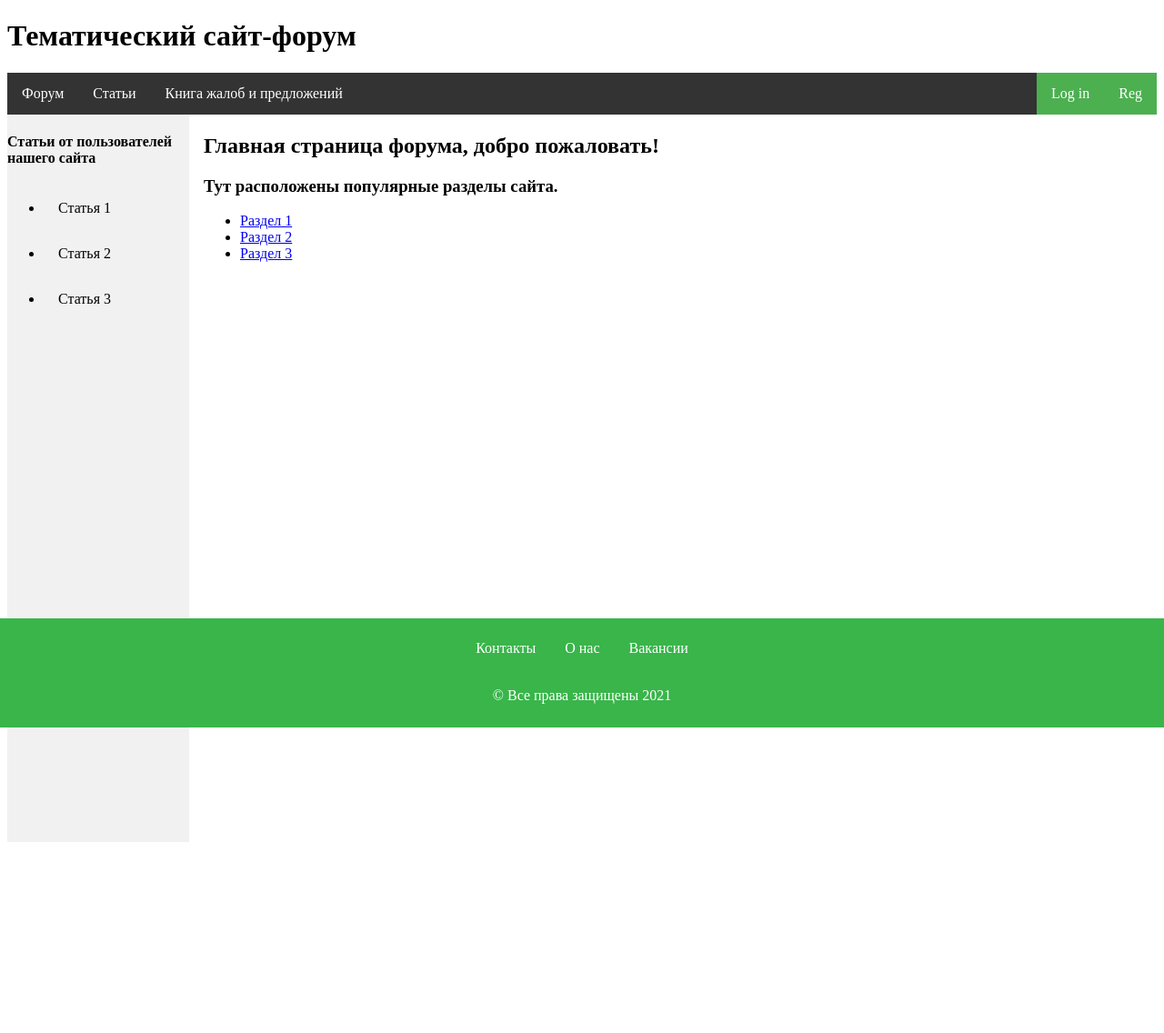
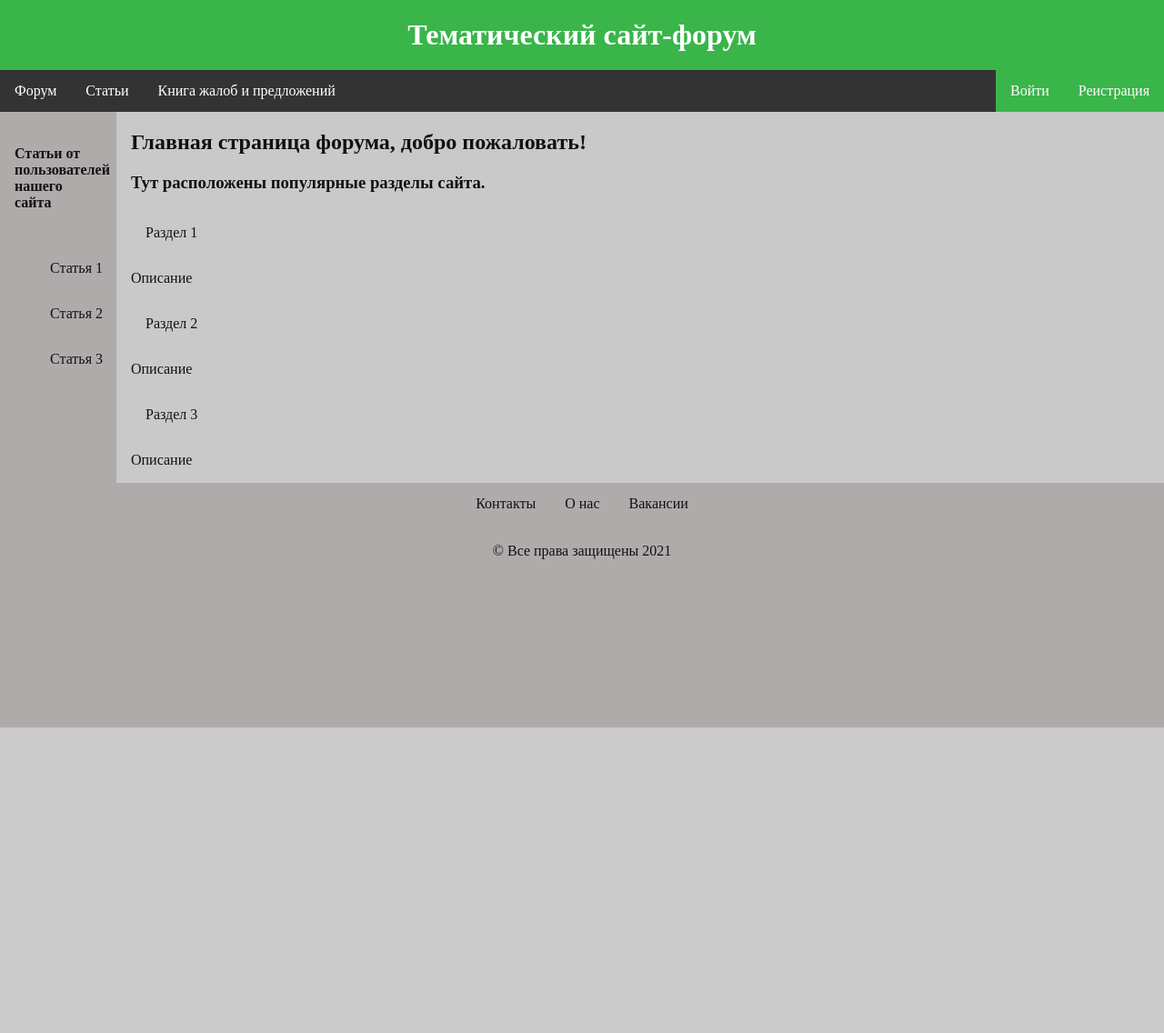
Before and after one commit to AlenMalashkin/forumproj, a PHP site: page / in a window 1280 px wide. Shown: the whole page at 91% size. After the commit the page ends 800 px from the top, so only its background shows below. Run offline with PHP 8.4, Linux system fonts and the light colour scheme.

Commit message:
HTML & CSS complete

```diff
--- a/index.html
+++ b/index.html
@@ -19,48 +19,52 @@
 			<a href="#">Книга жалоб и предложений</a>
 		</li>
 		<li class="nav-item" style="float:right">
-			<a class="active" href="#about">Reg</a>
+			<a class="active" href="#about">Реистрация</a>
 		</li>
 		<li class="nav-item" class="active" style="float:right">
-			<a class="active" href="#about">Log in</a>
+			<a class="active" href="#about">Войти</a>
 		</li>
 	</ul>
 	</nav>
-	<main>
 		<div class="sidebar">
 			<h4>Статьи от пользователей нашего сайта</h4>
 			<ul>
-				<li>
+				<li class="active-list-item">
 					<a href="#">Статья 1</a>
 				</li>
-				<li>
+				<li class="active-list-item">
 					<a href="#">Статья 2</a>
 				</li>
-				<li>
+				<li class="active-list-item">
 					<a href="#">Статья 3</a>
 				</li>
 			</ul>
 		</div>
+	<main>
+
 		<div class="content">
 			<h2>Главная страница форума, добро пожаловать!</h2>
 			<div>
 				<h3>Тут расположены популярные разделы сайта.</h3>
-				<ul>
-					<li>
+				<ul class="topics">
+					<li class="topic-list-item">
 						<a href="#">Раздел 1</a>
+						<p>Описание</p>
 					</li>
-					<li>
+					<li class="topic-list-item">
 						<a href="#">Раздел 2</a>
+						<p>Описание</p>
 					</li>
-					<li>
+					<li class="topic-list-item">
 						<a href="#">Раздел 3</a>
+						<p>Описание</p>
 					</li>
 				</ul>
 			</div>
 		</div>
 	</main>
-	<footer>
-		<div>
+
+		<footer>
 			<ul class="footer-item-list">
 				<li class="footer-item">
 					<a href="#">Контакты</a>
@@ -73,8 +77,8 @@
 				</li>
 			</ul>
 			<p>&copy; Все права защищены 2021</p>
-		</div>
+		</footer>
 
-	</footer>
+
 </body>
 </html>
--- a/style.css
+++ b/style.css
@@ -1,3 +1,32 @@
+body {
+    margin: 0;
+    padding: 0;
+    background-color: #b0abab;
+}
+
+h1 {
+   color: white;
+   background-color: #39b54a;
+   text-align: center;
+   margin: 0;
+   padding-bottom: 20px;
+   padding-top: 20px;
+}
+
+h3 {
+  padding-left: 16px;
+
+}
+
+h4 {
+    color: #111;
+    padding: 16px;
+}
+
+h2 {
+  padding-left: 16px
+}
+
 .navigation {
     list-style-type: none;
     margin: 0;
@@ -24,45 +53,75 @@
 }
 
 .active {
-    background-color: #4CAF50;
+    background-color: #39b54a;
 }
 
 /* Боковое навигационное меню */
 .sidebar {
+
   margin: 0;
   padding: 0;
-  width: 200px;
-  background-color: #f1f1f1;
-  position: fixed;
+  width: 10%;
+  color: white;
+  background-color: #b0abab;
+  position: relative;
+  float: left;
   height: 100%;
   overflow: auto;
 }
 
+.sidebar ul {
+    list-style-type: none;
+    text-align: center;
+}
+
 /* Сайдбар ссылки */
-.sidebar a {
+.active-list-item a {
   display: block;
-  color: black;
-  padding: 16px;
+  color: #111;
+  padding-bottom: 16px;
+  padding-top: 16px;
   text-decoration: none;
 }
 
 /* Активная/текущая ссылка */
-.sidebar a.active {
-  background-color: #4CAF50;
-  color: white;
+.active-list-item {
+    background-color: #b0abab;
+    width: 100%;
 }
 
 /* Ссылки при наведении мыши */
 .sidebar a:hover:not(.active) {
-  background-color: #555;
+  background-color: #111;
   color: white;
 }
 
 /* Содержание страницы. Значение свойства margin-left должно соответствовать значению свойства width боковой панели */
-div.content {
-  margin-left: 200px;
-  padding: 1px 16px;
-  height: 1000px;
+main {
+  width: 90%;
+  height: 100%;
+  float: right;
+  background-color: #c9c9c9;
+  color: #111;
+}
+
+.topics {
+    list-style-type: none;
+    padding-left: 16px;
+}
+
+.topic-list-item a {
+  display: block;
+  color: #111;
+  padding-bottom: 16px;
+  padding-top: 16px;
+  padding-left: 16px;
+  text-decoration: none;
+}
+
+.topic-list-item a:hover:not(.active) {
+  background-color: #111;
+  color: white;
 }
 
 footer a {
@@ -74,11 +133,9 @@ footer a {
 }
 
 footer {
+    color: white;
     text-align: center;
-    position: fixed; /* Фиксированное положение */
-    left: 0; bottom: 0; /* Левый нижний угол */
-    color: #fff; /* Цвет текста */
-    width: 100%; /* Ширина слоя */
+    background-color: #b0abab;
 }
 
 .footer-item {
@@ -87,7 +144,7 @@ footer {
 
 .footer-item a {
     display: block;
-    color: white;
+    color: #111;
     text-align: center;
     padding: 14px 16px;
     text-decoration: none;
@@ -95,6 +152,7 @@ footer {
 
 .footer-item a:hover {
    background-color: #111;
+   color: white;
 }
 
 .footer-item-list {
@@ -105,8 +163,6 @@ footer {
     overflow: hidden;
 }
 
-footer div {
-    text-align: center;
-    padding: 10px; /* Поля вокруг текста */
-    background: #39b54a; /* Цвет фона */
+footer p {
+   color: #111;
 }
```
